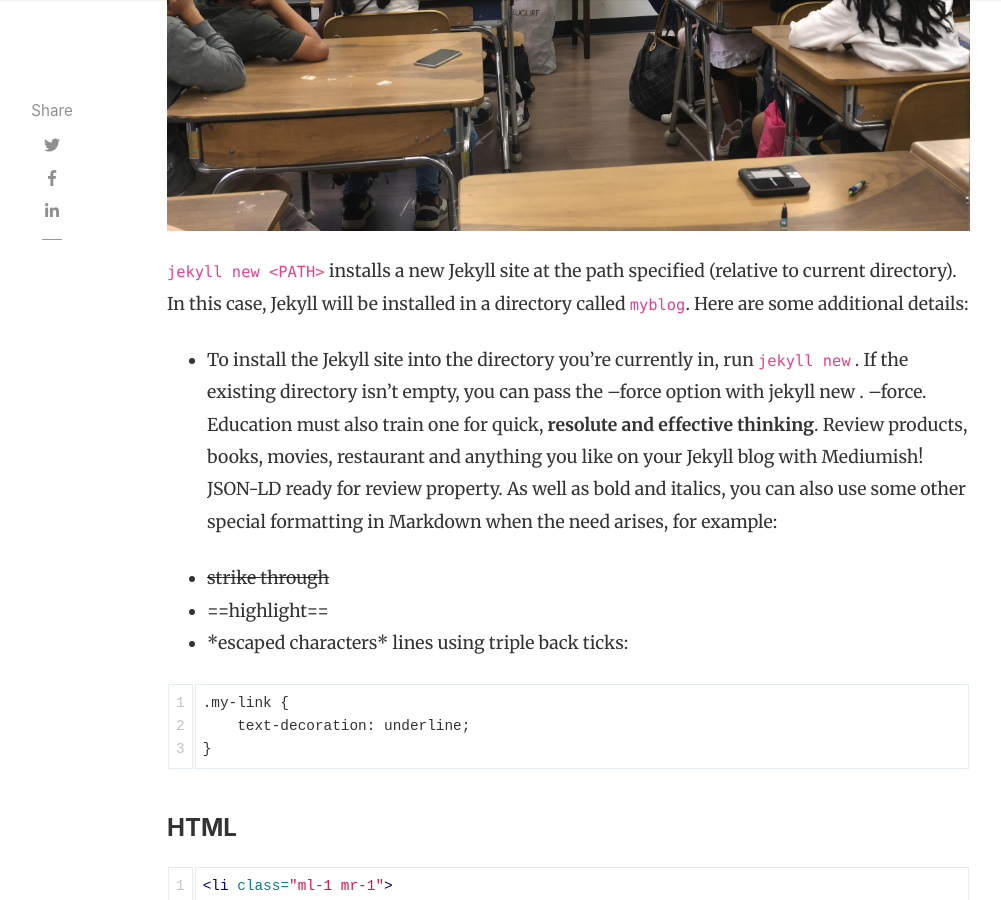
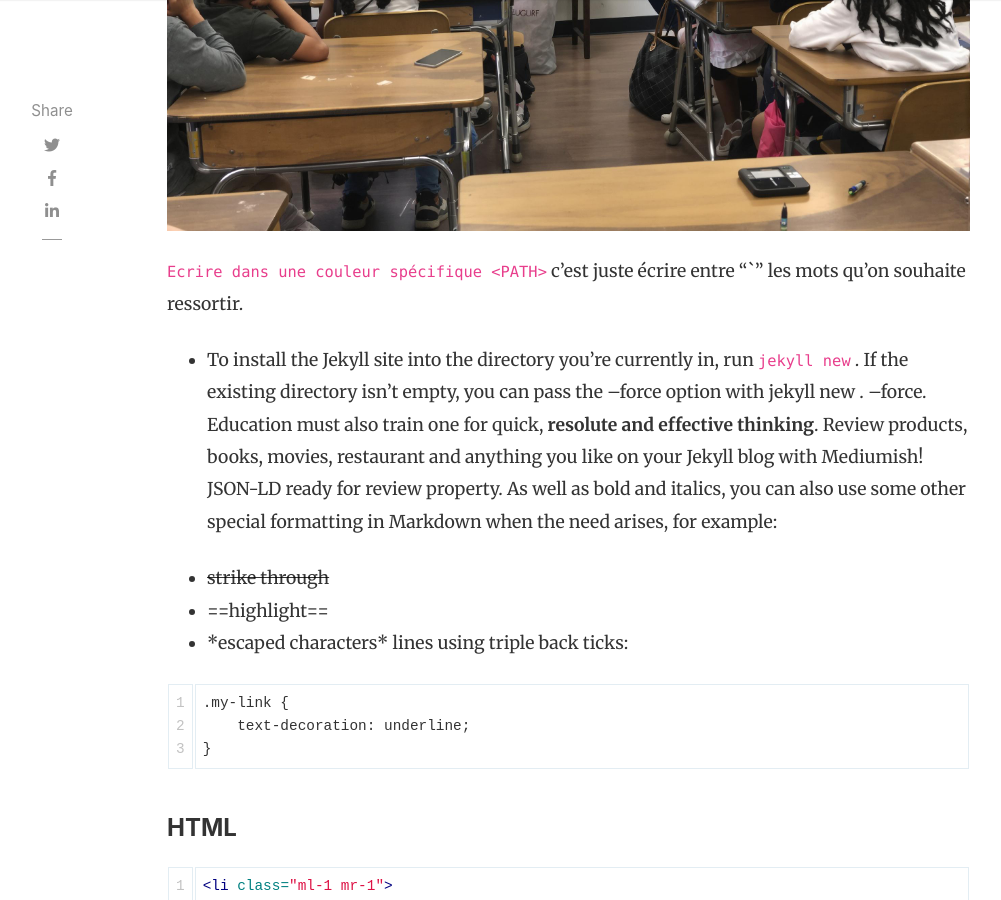
Before and after one commit to Virtualescola66/Virtualescola66.github.io, a Jekyll site: the page built from _posts/2018-01-11-customer-service.md, in a window 1280 px wide and 900 px high, scrolled down 791 px. Shown: the whole window, without its empty margins (118-1119 px from the left). Built offline with Jekyll 4.4.1, drawn with Linux system fonts in a browser that asks for light colours; nearby versions of some CDN libraries; comment, search, counter and statistics services are not loaded; some of the changed text lies outside the part shown.

Commit message:
Update 2018-01-11-customer-service.md

```diff
--- a/_posts/2018-01-11-customer-service.md
+++ b/_posts/2018-01-11-customer-service.md
@@ -2,15 +2,15 @@
 layout: post
 title:  "Inception Movie"
 author: MC
-categories: [ AEFE, EduNum ]
+categories: [ Tutoriel, EduNum ]
 tags: [red, yellow]
 image: assets/images/1.jpg
-description: "My review of Inception movie. Acting, plot and something else in this short description."
+description: "Comment écrire des fichiers md ? "
 featured: true
 hidden: true
-rating: 4.5
+rating: 4.9
 ---
-`jekyll new <PATH>` installs a new Jekyll site at the path specified (relative to current directory). In this case, Jekyll will be installed in a directory called `myblog`. Here are some additional details:
+`Ecrire dans une couleur spécifique <PATH>` c'est juste écrire entre "`" les mots qu'on souhaite ressortir.
 
 - To install the Jekyll site into the directory you're currently in, run `jekyll new` . If the existing directory isn't empty, you can pass the --force option with jekyll new . --force.
 Education must also train one for quick, **resolute and effective thinking**.
```
